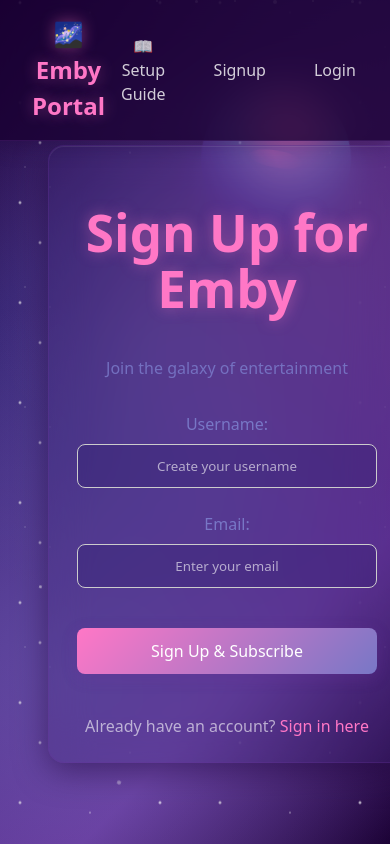
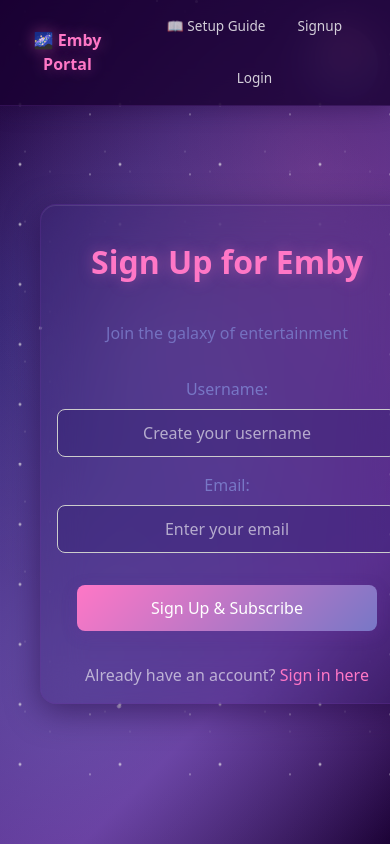
Before and after one commit to aboogie24/emby_subscription, a React (Vite) app in the folder frontend/: page / in a window 390 px wide. Built offline with nearby package versions, Linux system fonts and the light colour scheme; no server answers.

Commit message:
Emby-Sub: Updating deployment

```diff
--- a/frontend/src/App.css
+++ b/frontend/src/App.css
@@ -260,19 +260,126 @@
   100% { transform: rotate(360deg); }
 }
 
-/* Responsive design */
+/* Mobile responsive design - desktop remains unchanged */
 @media (max-width: 768px) {
   #root {
     padding: 1rem;
+    padding-top: 6rem; /* Account for mobile navbar height */
+    max-width: 100%;
   }
 
   .form-container {
     padding: 1.5em;
     margin: 1rem;
+    max-width: 100%;
+    width: calc(100% - 2rem);
+  }
+
+  .form-group {
+    max-width: 100%;
+  }
+
+  .form-group input {
+    max-width: 100%;
+    width: 100%;
+    margin-left: 0;
+    box-sizing: border-box;
   }
 
   .card {
     padding: 1.5em;
+    margin: 1rem;
+  }
+
+  .logo {
+    height: 4em;
+    padding: 1em;
+  }
+
+  /* Mobile navbar adjustments */
+  .nav-container {
+    padding: 0.5rem 1rem !important;
+  }
+
+  .nav-link {
+    padding: 0.75rem 0.5rem;
+    font-size: 0.9rem;
+  }
+
+  .nav-container h2 {
+    font-size: 1.2rem !important;
+  }
+}
+
+@media (max-width: 480px) {
+  #root {
+    padding: 0.5rem;
+    padding-top: 5.5rem;
+  }
+
+  .form-container {
+    padding: 1rem;
+    margin: 0.5rem;
+    width: calc(100% - 1rem);
+  }
+
+  .form-group {
+    margin-bottom: 1rem;
+  }
+
+  .form-group input {
+    width: 100%;
+    margin: 0;
+    padding: 0.75rem;
+    font-size: 1rem;
+  }
+
+  .form-container button {
+    width: 100%;
+    padding: 0.75rem;
+    font-size: 1rem;
+    margin: 0.5rem 0;
+  }
+
+  .card {
+    padding: 1rem;
+    margin: 0.5rem;
+  }
+
+  .logo {
+    height: 3em;
+    padding: 0.5em;
+  }
+
+  /* Small screen navbar */
+  .nav-container {
+    padding: 0.5rem !important;
+  }
+
+  .nav-container h2 {
+    font-size: 1rem !important;
+  }
+
+  .nav-link {
+    padding: 0.5rem;
+    font-size: 0.85rem;
+  }
+}
+
+/* Touch device optimizations */
+@media (hover: none) and (pointer: coarse) {
+  button {
+    min-height: 44px; /* Apple's recommended touch target size */
+  }
+
+  .nav-link {
+    min-height: 44px;
+    display: flex;
+    align-items: center;
+  }
+
+  input, textarea, select {
+    min-height: 44px;
   }
 }
 
--- a/frontend/src/components/Navbar.jsx
+++ b/frontend/src/components/Navbar.jsx
@@ -6,10 +6,46 @@
   const navigate = useNavigate();
   const [isLoggedIn, setIsLoggedIn] = useState(false);
 
-  useEffect(() => {
+  const checkAuthStatus = () => {
     axios.get(`${import.meta.env.VITE_API_URL}/debug-token`, { withCredentials: true })
       .then(() => setIsLoggedIn(true))
       .catch(() => setIsLoggedIn(false));
+  };
+
+  useEffect(() => {
+    checkAuthStatus();
+
+    // Listen for storage events (when login happens in another tab/window)
+    const handleStorageChange = () => {
+      checkAuthStatus();
+    };
+
+    window.addEventListener('storage', handleStorageChange);
+
+    // Also check auth status when the window gains focus
+    const handleFocus = () => {
+      checkAuthStatus();
+    };
+
+    window.addEventListener('focus', handleFocus);
+
+    return () => {
+      window.removeEventListener('storage', handleStorageChange);
+      window.removeEventListener('focus', handleFocus);
+    };
+  }, []);
+
+  // Listen for custom login events
+  useEffect(() => {
+    const handleLoginSuccess = () => {
+      checkAuthStatus();
+    };
+
+    window.addEventListener('loginSuccess', handleLoginSuccess);
+
+    return () => {
+      window.removeEventListener('loginSuccess', handleLoginSuccess);
+    };
   }, []);
 
   console.log(isLoggedIn);
@@ -58,7 +94,13 @@
           🌌 Emby Portal
         </h2>
 
-        <div style={{ display: "flex", alignItems: "center", gap: "1rem" }}>
+        <div style={{
+          display: "flex",
+          alignItems: "center",
+          gap: "1rem",
+          flexWrap: "wrap",
+          justifyContent: "center"
+        }}>
           <RouterLink to="/setup" className="nav-link">
             📖 Setup Guide
           </RouterLink>
--- a/frontend/src/index.css
+++ b/frontend/src/index.css
@@ -168,6 +168,72 @@
   color: var(--primary-purple);
 }
 
+/* Mobile-first responsive design */
+@media (max-width: 768px) {
+  body {
+    min-width: 100vw;
+    overflow-x: hidden;
+  }
+
+  h1 {
+    font-size: 2.5em;
+    line-height: 1.2;
+  }
+
+  h2 {
+    font-size: 1.8em;
+  }
+
+  h3 {
+    font-size: 1.4em;
+  }
+
+  button {
+    padding: 0.8em 1.5em;
+    font-size: 1.1em;
+    min-height: 44px; /* Touch-friendly minimum size */
+  }
+
+  input, textarea, select {
+    padding: 1em 1.2em;
+    font-size: 1.1em;
+    min-height: 44px;
+    box-sizing: border-box;
+  }
+
+  .card, .container {
+    padding: 1.5em;
+    margin: 1rem;
+    border-radius: 8px;
+  }
+}
+
+@media (max-width: 480px) {
+  h1 {
+    font-size: 2em;
+  }
+
+  h2 {
+    font-size: 1.5em;
+  }
+
+  button {
+    width: 100%;
+    padding: 1em;
+    font-size: 1.1em;
+  }
+
+  input, textarea, select {
+    width: 100%;
+    box-sizing: border-box;
+  }
+
+  .card, .container {
+    padding: 1rem;
+    margin: 0.5rem;
+  }
+}
+
 /* Remove light mode styles since we're going full space theme */
 @media (prefers-color-scheme: light) {
   :root {
--- a/frontend/src/pages/Login.jsx
+++ b/frontend/src/pages/Login.jsx
@@ -19,6 +19,8 @@
       });
 
       console.log("Login response:", res.data);
+      // Dispatch custom event to notify navbar of login success
+      window.dispatchEvent(new Event('loginSuccess'));
       setTimeout(() => navigate("/account"), 100);
     } catch (err) {
       console.error("Login error:", err.response?.data || err.message);
--- a/frontend/src/space-background.css
+++ b/frontend/src/space-background.css
@@ -198,3 +198,105 @@
   0% { transform: translate(-50%, -50%) rotateX(75deg) rotateZ(0deg); }
   100% { transform: translate(-50%, -50%) rotateX(75deg) rotateZ(360deg); }
 }
+
+/* Mobile optimizations for space background */
+@media (max-width: 768px) {
+  .space-background {
+    background-size: 100% 100%;
+  }
+
+  .space-background::before {
+    background-size: 150px 80px;
+    animation-duration: 15s;
+  }
+
+  .space-background::after {
+    background-size: 120px 90px;
+    animation-duration: 18s;
+  }
+
+  .space-planet {
+    width: 100px;
+    height: 100px;
+    top: 5%;
+    right: 5%;
+  }
+
+  .space-planet::before {
+    width: 120px;
+    height: 15px;
+  }
+
+  .particle {
+    animation-duration: 12s !important;
+  }
+}
+
+@media (max-width: 480px) {
+  .space-background::before {
+    background-size: 100px 60px;
+    animation-duration: 12s;
+  }
+
+  .space-background::after {
+    background-size: 80px 70px;
+    animation-duration: 15s;
+  }
+
+  .space-planet {
+    width: 80px;
+    height: 80px;
+    top: 3%;
+    right: 3%;
+  }
+
+  .space-planet::before {
+    width: 100px;
+    height: 12px;
+  }
+
+  .particle {
+    animation-duration: 10s !important;
+  }
+
+  /* Reduce particle count on very small screens for performance */
+  .particle:nth-child(n+6) {
+    display: none;
+  }
+}
+
+/* Reduce motion for users who prefer it */
+@media (prefers-reduced-motion: reduce) {
+  .space-background::before,
+  .space-background::after {
+    animation: none;
+  }
+
+  .space-planet {
+    animation: none;
+  }
+
+  .space-planet::before {
+    animation: none;
+  }
+
+  .particle {
+    animation: none;
+    opacity: 0.3;
+  }
+}
+
+/* Performance optimizations for mobile */
+@media (max-width: 768px) {
+  .space-background,
+  .space-background::before,
+  .space-background::after {
+    will-change: transform;
+    transform: translateZ(0);
+  }
+
+  .space-planet {
+    will-change: transform;
+    transform: translateZ(0);
+  }
+}
```
